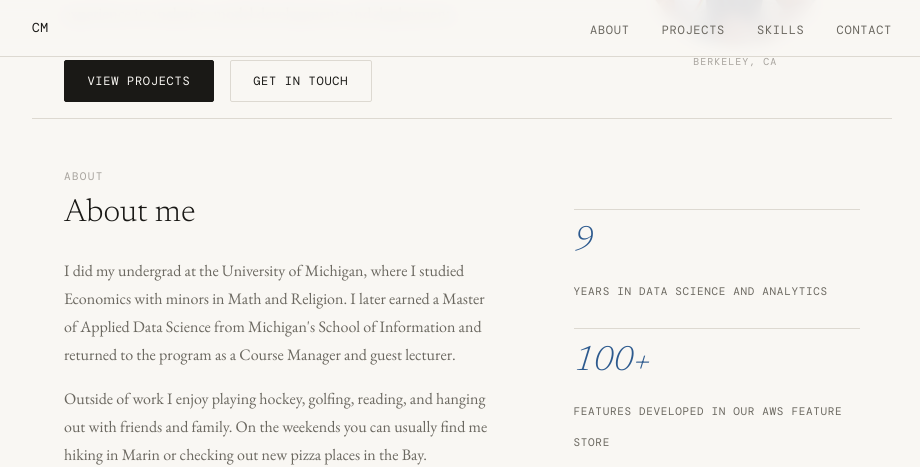
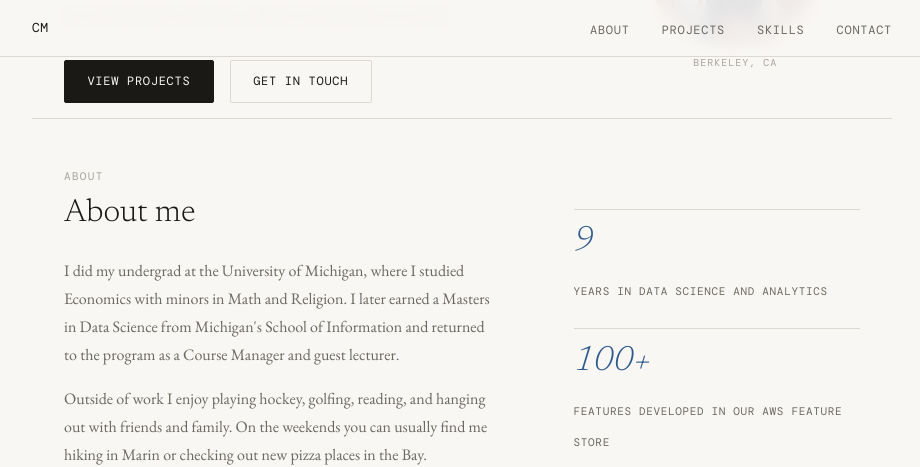
Before and after one commit to chrismca13/chrismca13.github.io, a Jekyll site: the page built from index.html, in a window 1280 px wide and 900 px high, scrolled down 319 px. Shown: the top 467 px of the window, without its empty margins (178-1098 px from the left). Built offline with Jekyll 4.4.1, drawn with Linux system fonts in a browser that asks for light colours.

Commit message:
fix typo

```diff
--- a/index.html
+++ b/index.html
@@ -659,7 +659,7 @@ layout: null
       <div class="about-body">
 
         <p>
-          I did my undergrad at the University of Michigan, where I studied Economics with minors in Math and Religion. I later earned a Master of Applied Data Science from Michigan's School of Information and returned to the program as a Course Manager and guest lecturer.
+          I did my undergrad at the University of Michigan, where I studied Economics with minors in Math and Religion. I later earned a Masters in Data Science from Michigan's School of Information and returned to the program as a Course Manager and guest lecturer.
         </p>
         <p>
           Outside of work I enjoy playing hockey, golfing, reading, and hanging out with friends and family. On the weekends you can usually find me hiking in Marin or checking out new pizza places in the Bay.
```
